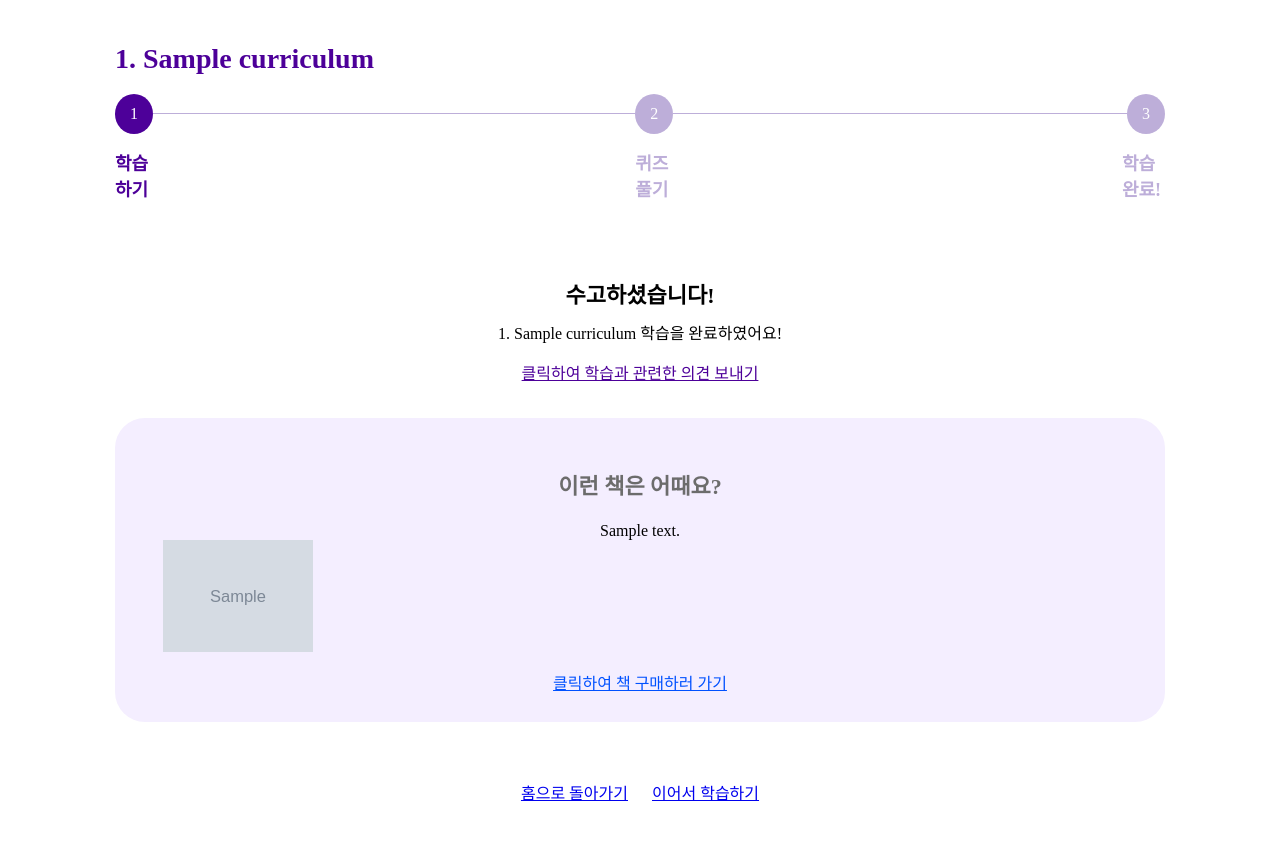
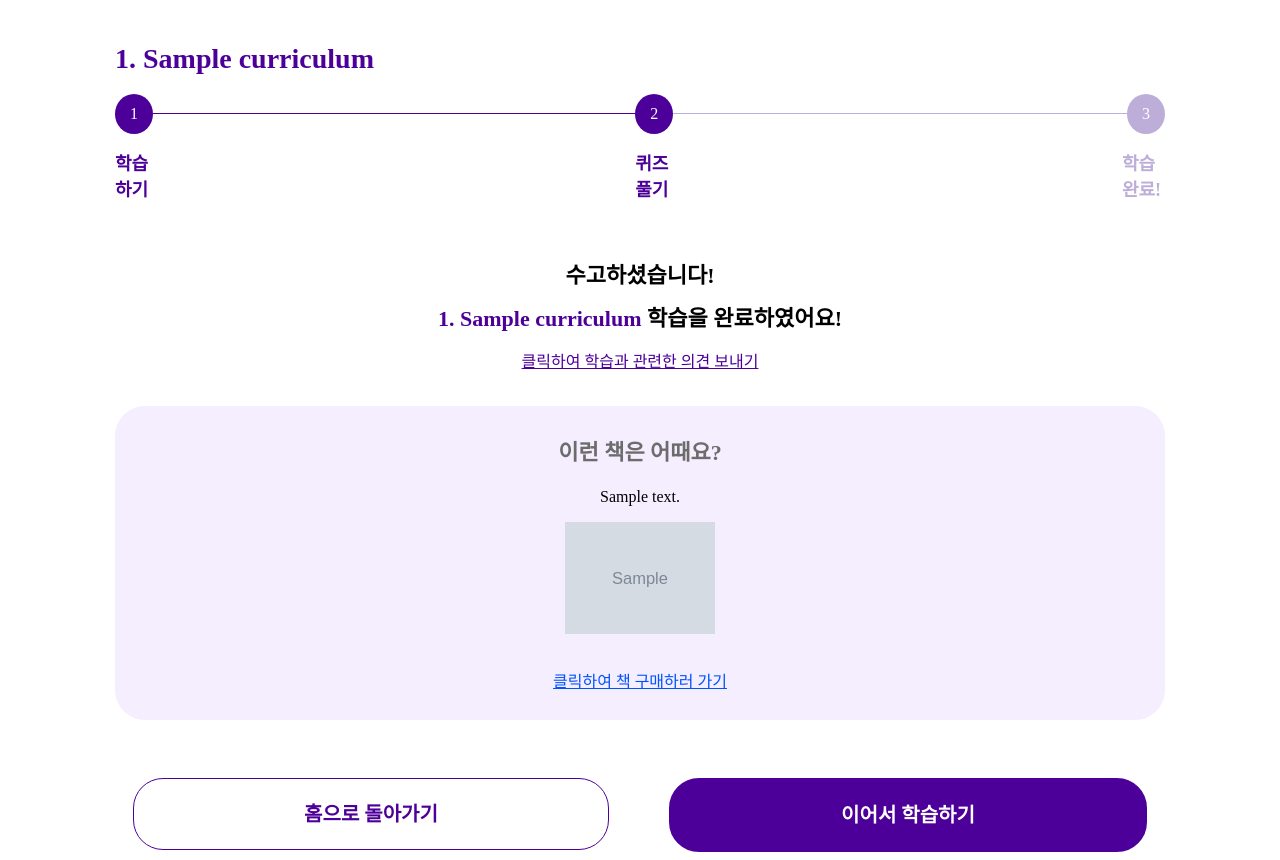
Before and after one commit to 2025-HERETHON/2025-herethon-5, a Django app: template templates/learn/learn_complete.html in a window 1280 px wide. Shown: the part 103-963 px from the top of the page. Before the commit the page ends 904 px from the top, so only its background shows below. Run offline with Django 3.2, Linux system fonts and the light colour scheme; the template is opened without the code that fills it: most values are stand-ins (such as "Sample title", 1, 10 or a date in 2020); grey boxes marked "Sample" are stand-in pictures; some web fonts are replaced.

Commit message:
Feat : 학습완료 페이지 구현

```diff
--- a/static/css/learn/learn_complete.css
+++ b/static/css/learn/learn_complete.css
@@ -50,13 +50,13 @@ body {
 .line1 {
   display: flex;
   width: 508px;
-  border-bottom: 1px solid #bdaed9;
+  border-bottom: 1px solid #4d0099;
 }
 .second {
   width: 40px;
   height: 40px;
   border-radius: 50%;
-  background-color: #bdaed9;
+  background-color: #4d0099;
   color: white;
   display: flex;
   justify-content: center;
@@ -81,29 +81,52 @@ body {
   justify-content: center;
 }
 
+.study {
+  color: #4d0099;
+  font-size: 18px;
+  font-style: normal;
+  font-weight: 700;
+}
+.quiz {
+  color: #4d0099;
+  font-size: 18px;
+  font-style: normal;
+  font-weight: 700;
+  padding-left: 483px;
+  padding-right: 447px;
+}
+.finish {
+  color: #bdaed9;
+  font-size: 18px;
+  font-style: normal;
+  font-weight: 700;
+}
+
 /* 수정 사항 */
 
-.complete-congrats {
+.complete-congrats,
+.complete-title,
+.complete-msg {
   font-size: 22px;
   font-style: normal;
   font-weight: 700;
   margin-bottom: 11px;
   margin-top: 11px;
 }
+.complete-title {
+  color: #4d0099;
+}
+
 .box_content {
   font-size: 16px;
   font-style: normal;
   font-weight: 400;
   margin-bottom: 82px;
 }
-/* .button_container {
-  display: flex;
-  justify-content: flex-end;
-} */
 
 .complete_text {
-  text-align: center; /* 텍스트, 인라인요소 모두 중앙 */
-  margin: 40px auto 0 auto;
+  text-align: center;
+  margin: 20px auto 0 auto;
 }
 
 .complete-feedback-link {
@@ -118,7 +141,7 @@ body {
 .button-container {
   display: flex;
   justify-content: center;
-  gap: 24px; /* 버튼 사이 간격 */
+  gap: 24px;
   margin-top: 40px;
 }
 .button-container a {
@@ -130,11 +153,13 @@ body {
   font-size: 22px;
   font-style: normal;
   font-weight: 700;
+  margin-top: 0;
   margin-bottom: 22px;
 }
 
 .book_link {
   color: #0051ff;
+  font-size: 16px;
 }
 
 .complete-feedback-link {
@@ -145,61 +170,51 @@ body {
 .recommendation_container {
   display: flex;
   justify-content: center;
+  text-align: center;
   flex-direction: column;
   background-color: #f4eeff;
   border-radius: 30px;
-  padding: 28px 48px;
+  padding: 28px 0;
   margin: 0;
 }
 
-/* 없애야할것들-참고사항 */
-.study {
-  color: #4d0099;
-  font-size: 18px;
-  font-style: normal;
-  font-weight: 700;
-}
-.quiz {
-  color: #bdaed9;
-  font-size: 18px;
-  font-style: normal;
-  font-weight: 700;
-  padding-left: 483px;
-  padding-right: 447px;
-}
-.finish {
-  color: #bdaed9;
-  font-size: 18px;
-  font-style: normal;
-  font-weight: 700;
+.book_image {
+  display: block;
+  margin: 16px auto;
+  width: 130px;
+  height: auto;
 }
 
-button {
-  width: 180px;
-  height: 50px;
-  background-color: #4d0099;
-  color: white;
+.button-container a {
+  display: inline-block;
+  width: 558px;
+  height: 70px;
+  line-height: 70px;
+  font-size: 20px;
+  font-weight: 700;
+  text-align: center;
   border-radius: 30px;
-  border: none;
-  font-size: 20px;
-  font-style: normal;
-  font-weight: 700;
+  border: 0.8px solid #4d0099;
+  background-color: #fff;
+  color: #4d0099;
+  margin: 0 18px;
+  cursor: pointer;
+  text-decoration: none;
 }
 
-.source {
-  color: #bdaed9;
-  font-size: 28px;
-  font-style: normal;
-  font-weight: 700;
-  margin-bottom: 22px;
+.button-container a.go_next {
+  background-color: #4d0099;
+  color: #fff;
+  border: 2px solid #4d0099;
 }
-.source_title {
-  border-top: 1px solid #bdaed9;
-  border-bottom: 1px solid #bdaed9;
-  color: #bdaed9;
-  font-size: 16px;
-  font-style: normal;
-  font-weight: 300;
-  padding: 26px 0;
-  margin-bottom: 34px;
+
+.button-container a.go_home:hover {
+  background: #f4f2f9;
+  color: #4d0099;
 }
+
+.button-container a.go_next:hover {
+  background: #3a0070;
+  color: #fff;
+  border-color: #3a0070;
+}
```
